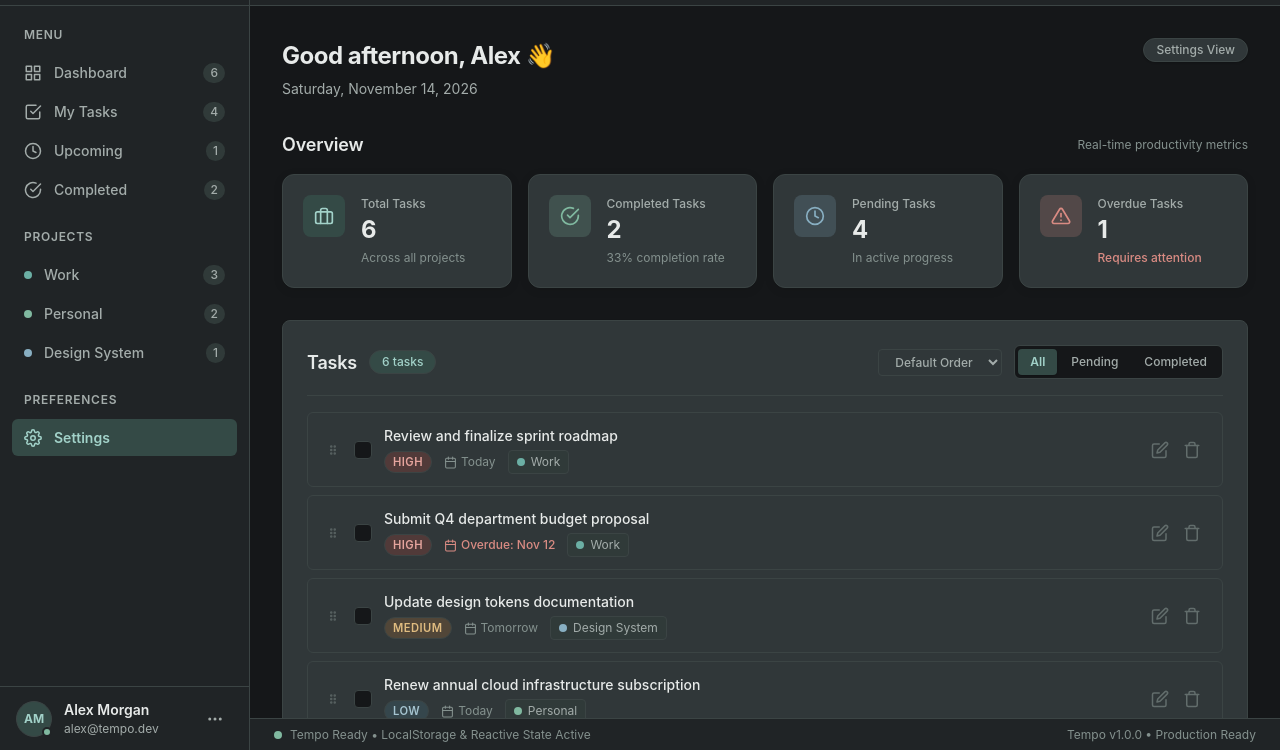
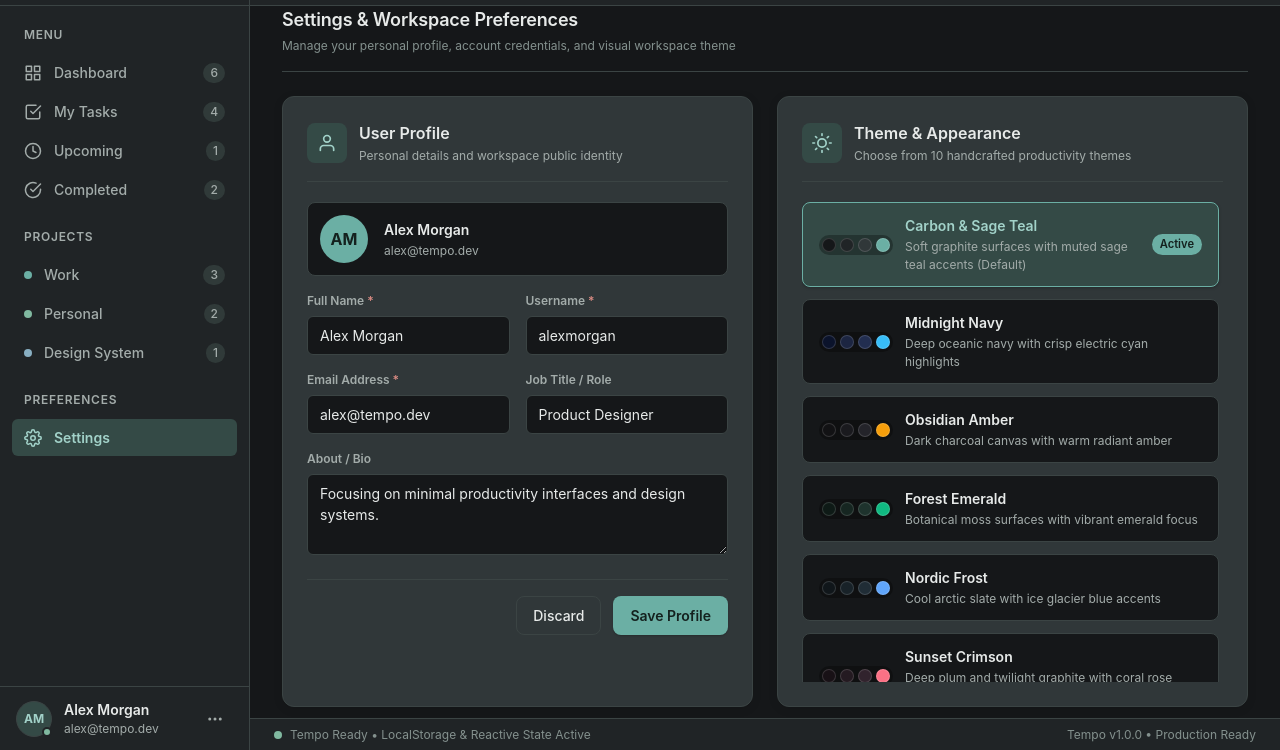
Before and after one commit to aryan-0307/Tempo, a website with bundled scripts: page index.html in a window 1280 px wide. Both pictures are taken after a click on the button "Settings". Shown: the part 50-800 px from the top of the page. Built offline with nearby package versions, Linux system fonts and the light colour scheme; files whose address does not match are found by name.

Commit message:
feat: add carbon and sage teal design system, multi-theme engine, and settings navigation

```diff
--- a/css/components.css
+++ b/css/components.css
@@ -1027,7 +1027,10 @@
   animation: fadeIn 150ms ease-out;
 }
 
-.settings-section[hidden] {
+.settings-section[hidden],
+.welcome-section[hidden],
+.overview-section[hidden],
+.tasks-section[hidden] {
   display: none !important;
 }
 
--- a/css/reset.css
+++ b/css/reset.css
@@ -8,6 +8,10 @@
   box-sizing: border-box;
   margin: 0;
   padding: 0;
+}
+
+[hidden] {
+  display: none !important;
 }
 
 html {
--- a/js/components/settings.js
+++ b/js/components/settings.js
@@ -64,8 +64,10 @@ export class Settings {
   constructor(state) {
     this.state = state;
     this.sectionEl = $('#settings-section');
+    this.welcomeSection = $('.welcome-section');
     this.overviewSection = $('.overview-section');
     this.tasksSection = $('.tasks-section');
+    this.mainContainer = document.getElementById('main-content') || $('.app-main');
     this.themeGrid = $('#theme-selector-grid');
     this.profileForm = $('#settings-profile-form');
     this.fullNameInput = $('#settings-fullname-input');
@@ -134,13 +136,29 @@ export class Settings {
     const isSettings = this.state.activeView === 'settings';
 
     if (isSettings) {
+      if (this.welcomeSection) this.welcomeSection.setAttribute('hidden', '');
       if (this.overviewSection) this.overviewSection.setAttribute('hidden', '');
       if (this.tasksSection) this.tasksSection.setAttribute('hidden', '');
       if (this.sectionEl) this.sectionEl.removeAttribute('hidden');
+
+      // Scroll immediately to top so settings appears directly without scrolling
+      if (this.mainContainer) {
+        this.mainContainer.scrollTop = 0;
+      }
+      window.scrollTo(0, 0);
+      if (this.sectionEl && typeof this.sectionEl.scrollIntoView === 'function') {
+        this.sectionEl.scrollIntoView({ behavior: 'instant', block: 'start' });
+      }
     } else {
+      if (this.welcomeSection) this.welcomeSection.removeAttribute('hidden');
       if (this.overviewSection) this.overviewSection.removeAttribute('hidden');
       if (this.tasksSection) this.tasksSection.removeAttribute('hidden');
       if (this.sectionEl) this.sectionEl.setAttribute('hidden', '');
+
+      if (this.mainContainer) {
+        this.mainContainer.scrollTop = 0;
+      }
+      window.scrollTo(0, 0);
     }
   }
 
--- a/js/components/sidebar.js
+++ b/js/components/sidebar.js
@@ -30,7 +30,10 @@ export class Sidebar {
   init() {
     this.bindEvents();
     if (this.state) {
-      this.state.subscribe(() => this.updateCounts());
+      this.state.subscribe(() => {
+        this.updateCounts();
+        this.updateActiveNav();
+      });
     }
   }
 
@@ -80,6 +83,20 @@ export class Sidebar {
           this.state.setViewFilter(view);
         }
 
+        // Immediately reset scroll to top on navigation change
+        const mainContainer = document.getElementById('main-content') || document.querySelector('.app-main');
+        if (mainContainer) {
+          mainContainer.scrollTop = 0;
+        }
+        window.scrollTo(0, 0);
+
+        if (view === 'settings') {
+          const settingsSection = document.getElementById('settings-section');
+          if (settingsSection && typeof settingsSection.scrollIntoView === 'function') {
+            settingsSection.scrollIntoView({ behavior: 'instant', block: 'start' });
+          }
+        }
+
         // On mobile viewports, automatically close drawer after navigation
         if (window.innerWidth <= 768) {
           this.close();
@@ -127,6 +144,22 @@ export class Sidebar {
     }
   }
 
+  updateActiveNav() {
+    if (!this.state) return;
+    const currentView = this.state.activeView;
+    this.navItems.forEach(item => {
+      const view = item.getAttribute('data-view');
+      const isActive = view === currentView;
+      item.classList.toggle('active', isActive);
+      if (isActive) {
+        const labelSpan = item.querySelector('.nav-label');
+        if (labelSpan && this.currentViewBadge) {
+          this.currentViewBadge.textContent = `${labelSpan.textContent} View`;
+        }
+      }
+    });
+  }
+
   updateCounts() {
     if (!this.state) return;
     const tasks = this.state.getTasks();
```
Also changed, not shown: .agent/STATE.md.
